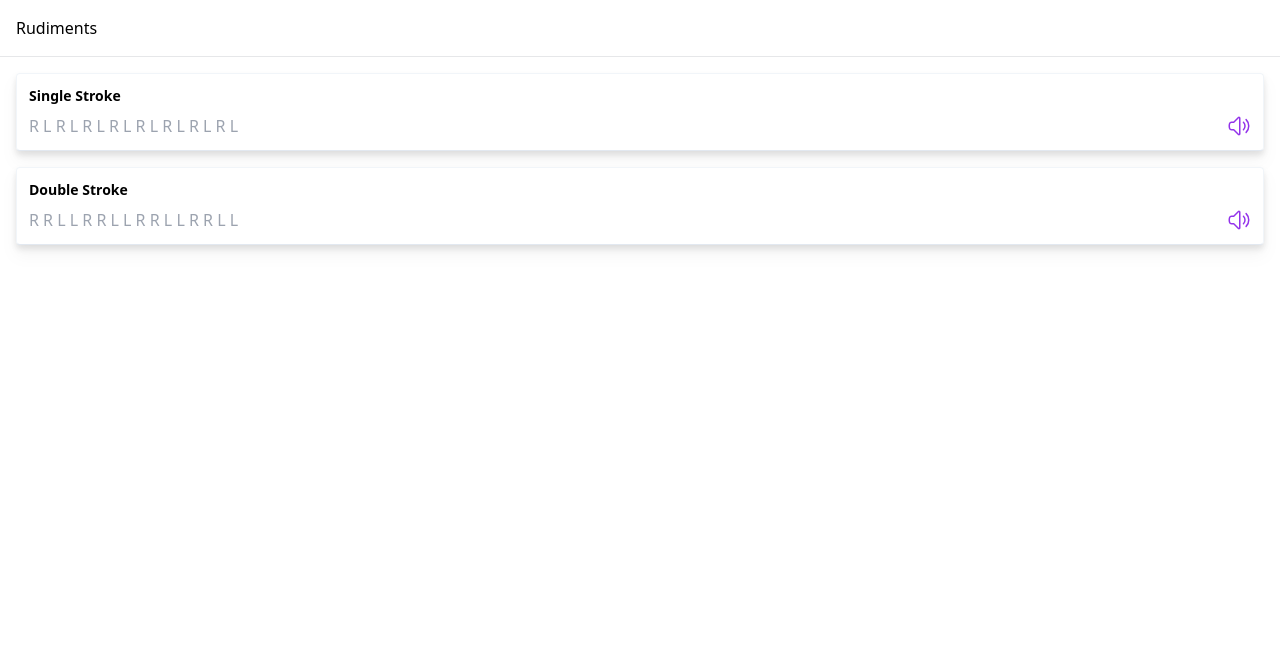
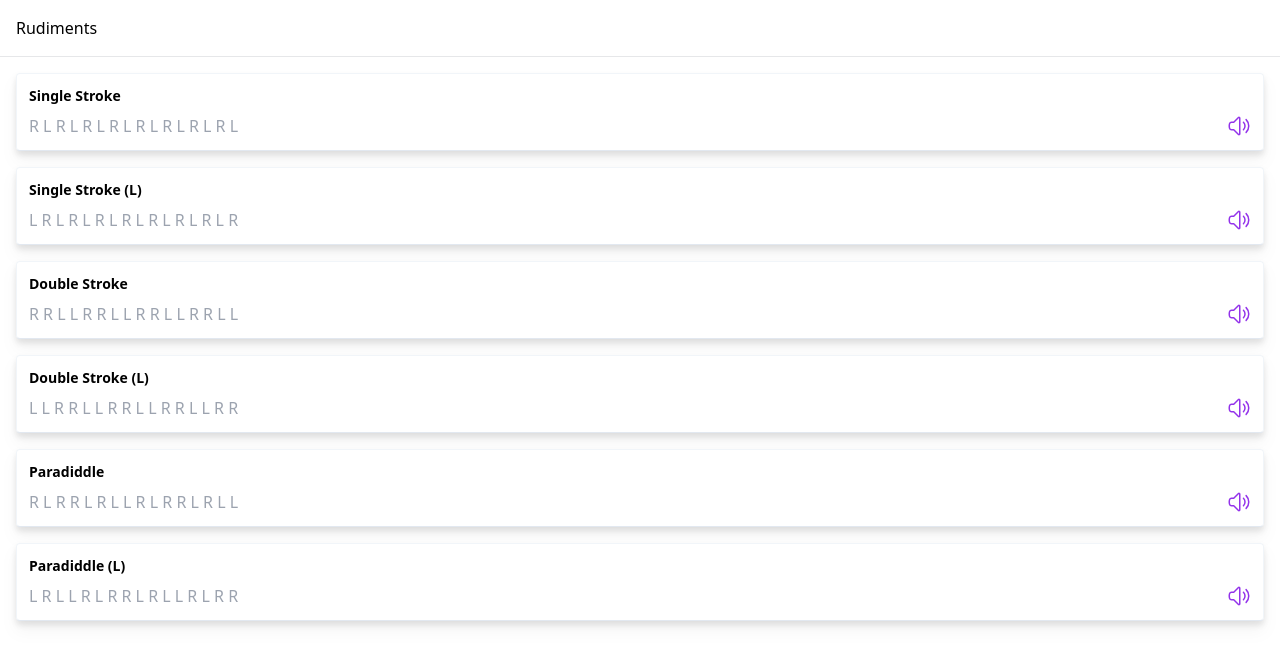
Before and after one commit to fcidade/music-theory, a React (Create React App) app: page / in a window 1280 px wide. Shown: the top 666 px of the page. Built offline with nearby package versions, Linux system fonts and the light colour scheme; what vexflow would draw is missing.

Commit message:
chore: more rudiments

```diff
--- a/src/presentation/content/rudiments.ts
+++ b/src/presentation/content/rudiments.ts
@@ -1,52 +1,51 @@
 import { Annotation, StaveNote } from "vexflow";
 
+const repeat = (arr: (() => StaveNote)[], repeats: number) =>
+    [].concat(...Array.from({ length: repeats }, () => arr.map(a => a()) as never[]));
+
+const right16th = () => new StaveNote({ keys: ["C/5"], duration: "16" }).addModifier(new Annotation("R"));
+const left16th = () => new StaveNote({ keys: ["C/5"], duration: "16" }).addModifier(new Annotation("L"));
 export const rudiments = [
     {
         id: "single_stroke",
         name: "Single Stroke",
         handOrder: "R L R L R L R L R L R L R L R L",
         bpmRecord: 0,
-        staveNotes: [
-            new StaveNote({ keys: ["C/5"], duration: "16" }).addModifier(new Annotation("R")),
-            new StaveNote({ keys: ["C/5"], duration: "16" }).addModifier(new Annotation("L")),
-            new StaveNote({ keys: ["C/5"], duration: "16" }).addModifier(new Annotation("R")),
-            new StaveNote({ keys: ["C/5"], duration: "16" }).addModifier(new Annotation("L")),
-            new StaveNote({ keys: ["C/5"], duration: "16" }).addModifier(new Annotation("R")),
-            new StaveNote({ keys: ["C/5"], duration: "16" }).addModifier(new Annotation("L")),
-            new StaveNote({ keys: ["C/5"], duration: "16" }).addModifier(new Annotation("R")),
-            new StaveNote({ keys: ["C/5"], duration: "16" }).addModifier(new Annotation("L")),
-            new StaveNote({ keys: ["C/5"], duration: "16" }).addModifier(new Annotation("R")),
-            new StaveNote({ keys: ["C/5"], duration: "16" }).addModifier(new Annotation("L")),
-            new StaveNote({ keys: ["C/5"], duration: "16" }).addModifier(new Annotation("R")),
-            new StaveNote({ keys: ["C/5"], duration: "16" }).addModifier(new Annotation("L")),
-            new StaveNote({ keys: ["C/5"], duration: "16" }).addModifier(new Annotation("R")),
-            new StaveNote({ keys: ["C/5"], duration: "16" }).addModifier(new Annotation("L")),
-            new StaveNote({ keys: ["C/5"], duration: "16" }).addModifier(new Annotation("R")),
-            new StaveNote({ keys: ["C/5"], duration: "16" }).addModifier(new Annotation("L")),
-        ],
+        staveNotes: repeat([right16th, left16th], 8),
+    },
+    {
+        id: "single_stroke_l",
+        name: "Single Stroke (L)",
+        handOrder: "L R L R L R L R L R L R L R L R",
+        bpmRecord: 0,
+        staveNotes: repeat([left16th, right16th], 8),
     },
     {
         id: "double_stroke",
         name: "Double Stroke",
         handOrder: "R R L L R R L L R R L L R R L L",
         bpmRecord: 0,
-        staveNotes: [
-            new StaveNote({ keys: ["C/5"], duration: "16" }).addModifier(new Annotation("R")),
-            new StaveNote({ keys: ["C/5"], duration: "16" }).addModifier(new Annotation("R")),
-            new StaveNote({ keys: ["C/5"], duration: "16" }).addModifier(new Annotation("L")),
-            new StaveNote({ keys: ["C/5"], duration: "16" }).addModifier(new Annotation("R")),
-            new StaveNote({ keys: ["C/5"], duration: "16" }).addModifier(new Annotation("L")),
-            new StaveNote({ keys: ["C/5"], duration: "16" }).addModifier(new Annotation("R")),
-            new StaveNote({ keys: ["C/5"], duration: "16" }).addModifier(new Annotation("L")),
-            new StaveNote({ keys: ["C/5"], duration: "16" }).addModifier(new Annotation("R")),
-            new StaveNote({ keys: ["C/5"], duration: "16" }).addModifier(new Annotation("L")),
-            new StaveNote({ keys: ["C/5"], duration: "16" }).addModifier(new Annotation("R")),
-            new StaveNote({ keys: ["C/5"], duration: "16" }).addModifier(new Annotation("L")),
-            new StaveNote({ keys: ["C/5"], duration: "16" }).addModifier(new Annotation("R")),
-            new StaveNote({ keys: ["C/5"], duration: "16" }).addModifier(new Annotation("L")),
-            new StaveNote({ keys: ["C/5"], duration: "16" }).addModifier(new Annotation("R")),
-            new StaveNote({ keys: ["C/5"], duration: "16" }).addModifier(new Annotation("L")),
-            new StaveNote({ keys: ["C/5"], duration: "16" }).addModifier(new Annotation("L")),
-        ],
+        staveNotes: repeat([right16th, right16th, left16th, left16th], 4),
+    },
+    {
+        id: "double_stroke_l",
+        name: "Double Stroke (L)",
+        handOrder: "L L R R L L R R L L R R L L R R",
+        bpmRecord: 0,
+        staveNotes: repeat([left16th, left16th, right16th, right16th], 4),
+    },
+    {
+        id: "paradiddle",
+        name: "Paradiddle",
+        handOrder: "R L R R L R L L R L R R L R L L",
+        bpmRecord: 0,
+        staveNotes: repeat([right16th, left16th, right16th, right16th, left16th, right16th, left16th, left16th], 2),
+    },
+    {
+        id: "paradiddle_l",
+        name: "Paradiddle (L)",
+        handOrder: "L R L L R L R R L R L L R L R R",
+        bpmRecord: 0,
+        staveNotes: repeat([left16th, right16th, left16th, left16th, right16th, left16th, right16th, right16th], 2),
     },
 ]
--- a/src/presentation/pages/rudiment-tracker/components/notation-screen.tsx
+++ b/src/presentation/pages/rudiment-tracker/components/notation-screen.tsx
@@ -1,5 +1,5 @@
 import { useEffect } from "react";
-import Vex, { Annotation, StaveNote } from "vexflow";
+import Vex, { StaveNote } from "vexflow";
 /**
  * https://github.com/0xfe/vexflow/wiki/Tutorial
  */
```
